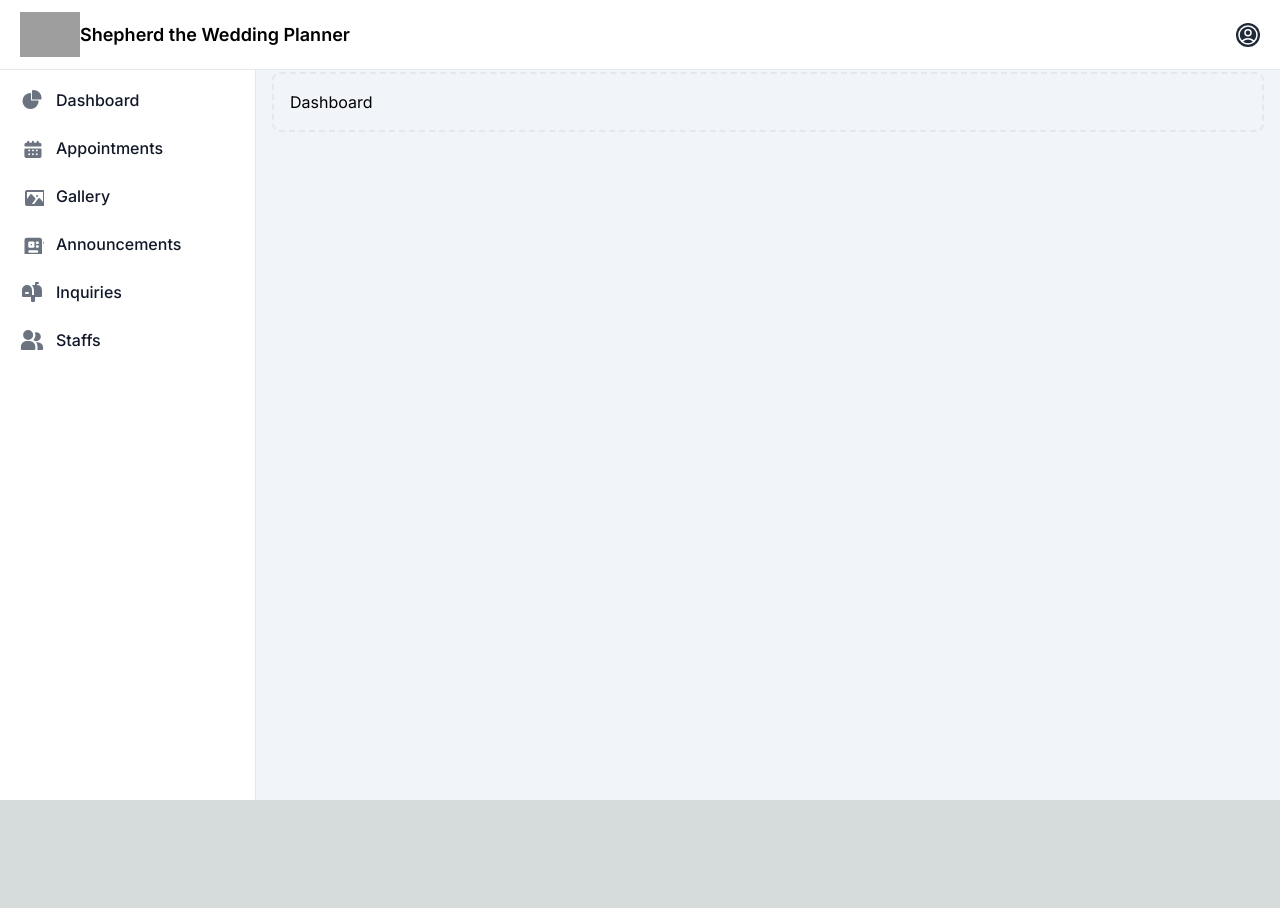
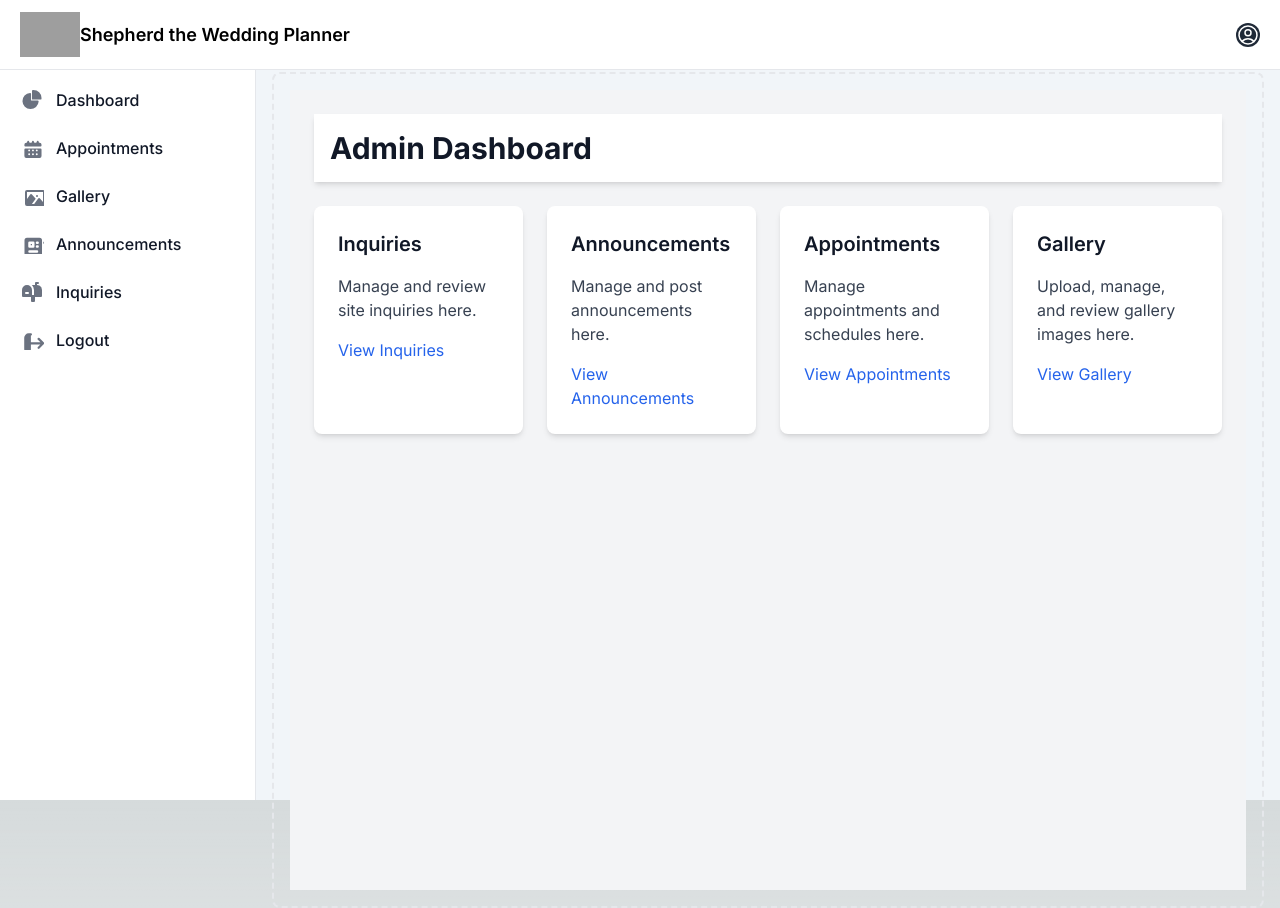
Before and after one commit to jamela012/stwp-nextjs, a Next.js app: page /admin/dashboard in a window 1280 px wide. Before the commit the page ends 800 px from the top, so only its background shows below. Built offline with nearby package versions, Linux system fonts and the light colour scheme; no server answers; the database is empty; sample sign-in values are in the browser's storage; grey boxes are pictures that could not be loaded.

Commit message:
update admin pages

```diff
--- a/src/app/admin/components/AdminSideNav.tsx
+++ b/src/app/admin/components/AdminSideNav.tsx
@@ -8,12 +8,27 @@ import { Inquiry } from '../inquiries/types';
 import InquiryModal from '../inquiries/InquiryModal';
 import Link from 'next/link';
 import Image from 'next/image';
+import { signOut } from 'firebase/auth';
+import { auth } from '../../lib/firebase'; // Adjust the import path
+import { useRouter } from 'next/navigation';
 
 export default function AdminSideNav() {
+    const router = useRouter();
+
     const [isOpen, setIsOpen] = useState(false);
     const [inquiries, setInquiries] = useState<Inquiry[]>([]);
     const [unreadCount, setUnreadCount] = useState(0);
     const [selectedInquiry, setSelectedInquiry] = useState<Inquiry | null>(null);
+
+    const handleLogout = async () => {
+        try {
+            await signOut(auth);
+            router.push('/authentication/admin-login'); // Redirect to login page after logout
+        } catch (error) {
+            console.error("Logout failed: ", error);
+            // Handle error if needed
+        }
+    };
 
     useEffect(() => {
         const q = query(collection(db, 'inquiries'));
@@ -27,7 +42,7 @@ export default function AdminSideNav() {
                 inquiriesData.push({ id: docSnapshot.id, ...data });
             });
             setInquiries(inquiriesData);
-            setUnreadCount(unreadCountTemp);
+                setUnreadCount(unreadCountTemp);
         });
 
         return () => unsubscribe();
@@ -271,23 +286,29 @@ export default function AdminSideNav() {
                                 )}
                             </Link>
                         </li>
-                        {/* Staffs */}
                         <li>
-                            <Link
-                                href="/admin/staffs"
+                            <button
+                                onClick={handleLogout}
                                 className="flex items-center p-2 text-gray-900 rounded-lg dark:text-white hover:bg-gray-100 dark:hover:bg-gray-700 group"
                             >
                                 <svg
                                     className="flex-shrink-0 w-6 h-5 text-gray-500 transition duration-75 dark:text-gray-400 group-hover:text-gray-900 dark:group-hover:text-white"
                                     aria-hidden="true"
                                     xmlns="http://www.w3.org/2000/svg"
+                                    width="24"
+                                    height="24"
                                     fill="currentColor"
-                                    viewBox="0 0 20 18"
-                                >
-                                    <path d="M14 2a3.963 3.963 0 0 0-1.4.267 6.439 6.439 0 0 1-1.331 6.638A4 4 0 1 0 14 2Zm1 9h-1.264A6.957 6.957 0 0 1 15 15v2a2.97 2.97 0 0 1-.184 1H19a1 1 0 0 0 1-1v-1a5.006 5.006 0 0 0-5-5ZM6.5 9a4.5 4.5 0 1 0 0-9 4.5 4.5 0 0 0 0 9ZM8 10H5a5.006 5.006 0 0 0-5 5v2a1 1 0 0 0 1 1h11a1 1 0 0 0 1-1v-2a5.006 5.006 0 0 0-5-5Z" />
+                                    viewBox="0 0 20 18">
+                                    <path
+                                        stroke="currentColor"
+                                        strokeLinecap="round"
+                                        strokeLinejoin="round"
+                                        strokeWidth="2"
+                                        d="M20 12H8m12 0-4 4m4-4-4-4M9 4H7a3 3 0 0 0-3 3v10a3 3 0 0 0 3 3h2"
+                                    />
                                 </svg>
-                                <span className="flex-1 ms-3 whitespace-nowrap">Staffs</span>
-                            </Link>
+                                <span className="flex-1 ms-3 whitespace-nowrap">Logout</span>
+                            </button>
                         </li>
                     </ul>
                 </div>
--- a/src/app/admin/dashboard/page.tsx
+++ b/src/app/admin/dashboard/page.tsx
@@ -1,6 +1,50 @@
+'use client';
+
 
 export default function AdminDashboard() {
     return (
-        <h1>Dashboard</h1>
+        <div className="bg-gray-100 min-h-screen p-6">
+            <header className="bg-white shadow-md p-4 mb-6">
+                <h1 className="text-3xl font-bold text-gray-900">Admin Dashboard</h1>
+            </header>
+
+            <main className="grid grid-cols-1 gap-6 md:grid-cols-2 lg:grid-cols-4">
+                {/* Inquiries */}
+                <div className="bg-white p-6 rounded-lg shadow-md">
+                    <h2 className="text-xl font-semibold text-gray-900 mb-4">Inquiries</h2>
+                    <p className="text-gray-700">Manage and review site inquiries here.</p>
+                    <div className="mt-4">
+                        <a href="/admin/inquiries" className="text-blue-600 hover:underline">View Inquiries</a>
+                    </div>
+                </div>
+
+                {/* Announcements */}
+                <div className="bg-white p-6 rounded-lg shadow-md">
+                    <h2 className="text-xl font-semibold text-gray-900 mb-4">Announcements</h2>
+                    <p className="text-gray-700">Manage and post announcements here.</p>
+                    <div className="mt-4">
+                        <a href="/admin/announcements" className="text-blue-600 hover:underline">View Announcements</a>
+                    </div>
+                </div>
+
+                {/* Appointments */}
+                <div className="bg-white p-6 rounded-lg shadow-md">
+                    <h2 className="text-xl font-semibold text-gray-900 mb-4">Appointments</h2>
+                    <p className="text-gray-700">Manage appointments and schedules here.</p>
+                    <div className="mt-4">
+                        <a href="/admin/appointments" className="text-blue-600 hover:underline">View Appointments</a>
+                    </div>
+                </div>
+
+                {/* Gallery */}
+                <div className="bg-white p-6 rounded-lg shadow-md">
+                    <h2 className="text-xl font-semibold text-gray-900 mb-4">Gallery</h2>
+                    <p className="text-gray-700">Upload, manage, and review gallery images here.</p>
+                    <div className="mt-4">
+                        <a href="/admin/gallery" className="text-blue-600 hover:underline">View Gallery</a>
+                    </div>
+                </div>
+            </main>
+        </div>
     );
 }
```
